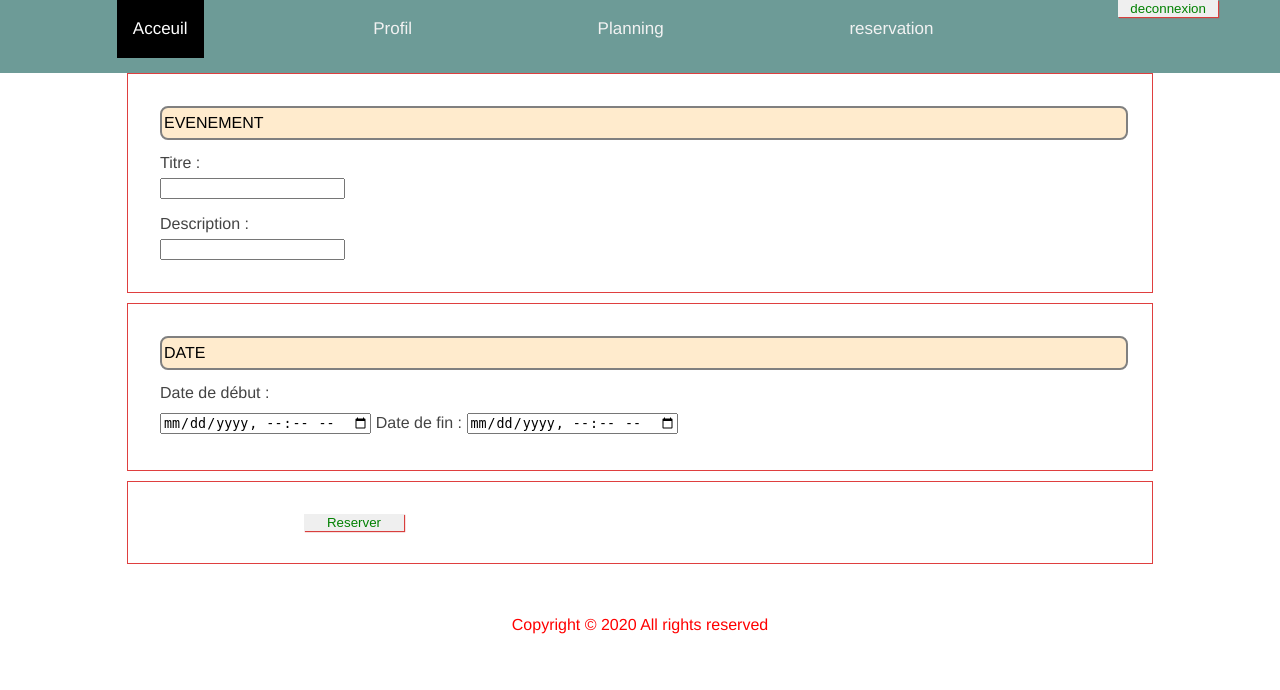
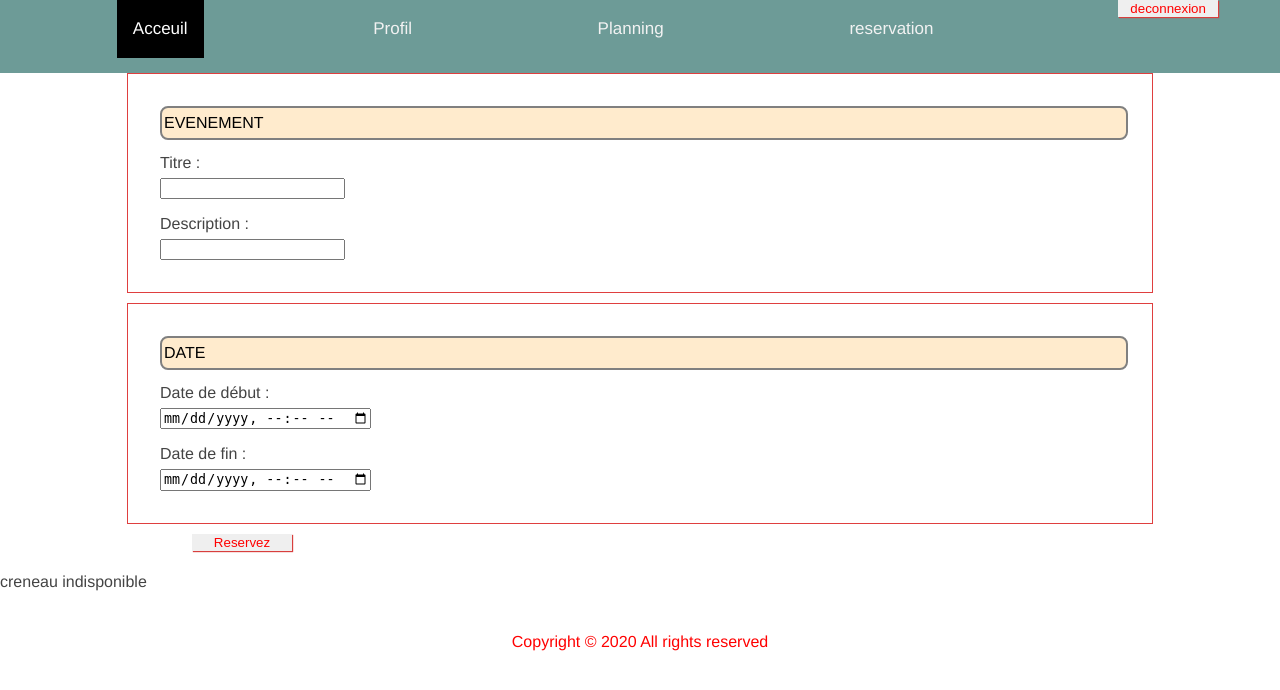
Before and after one commit to thomas-berto/reservation-salles, a PHP site: page /reservation-form.php in a window 1280 px wide. Shown: the top 690 px of the page. Run offline with PHP 8.4, Linux system fonts and the light colour scheme; the visitor is signed in with stand-in values (Sample User, id 1).

Commit message:
Add files via upload

```diff
--- a/connexion.php
+++ b/connexion.php
@@ -55,6 +55,7 @@ if(isset($_POST["Connexion"]))
 
 	$login=$_POST["login"];
 	$password=$_POST["pass"];
+	$password = sha1($password);
 	$connexion=mysqli_connect("localhost","root","","reservationsalles");
 	$requete = "SELECT * FROM utilisateurs WHERE login='$login'";
 	$query=mysqli_query($connexion,$requete);
--- a/header.php
+++ b/header.php
@@ -28,7 +28,7 @@ if (isset($_SESSION['login'])):
 
 
  <?php else:?>
- <
+
 
        <li><a class="lasuite" href="index.php">Acceuil</a></li>
        <li><a href="inscription.php">Inscription</a></li>
--- a/index.css
+++ b/index.css
@@ -61,7 +61,7 @@ text-align: center;
 color: white;
 font-size: 150%;
 }
-a {color: white;}
+a {color: red;}
 
 .fermeture{
   background-image: ;
@@ -242,7 +242,7 @@ input[type=submit] {
  width:100px;
  margin-left:15%;
  box-shadow:1px 1px 1px #D83F3D;
- color: green;
+ color: red;
  cursor:pointer;
  border:none;
 
--- a/planning.php
+++ b/planning.php
@@ -65,14 +65,14 @@ for($ligne =8; $ligne <= 19; $ligne++ )
 				echo "<td>";
 				foreach($resultat as $value){
 
-	$id=$value[0];
+					$id=$_SESSION['id'];
 					$jour=date("w", strtotime($value[3]));
 					$heure=date("H", strtotime($value[3]));
 
 					if($heure==$ligne && $jour== $colonne)
 						{
 
-						echo"<a href=\"reservation.php?id=".$id."\">$value[2]</a>";
+						echo"<a href=\"reservation.php?id=".$id."\">$value[1]</a>";
 
 
 
--- a/profil.php
+++ b/profil.php
@@ -27,12 +27,14 @@ $sql = "SELECT * FROM utilisateurs WHERE id='".$_SESSION['id']."'";
 $req = mysqli_query($connexion, $sql);
 $req2 = mysqli_fetch_assoc($req);
 
+
 if(isset($_POST['modifier']))
 {
 	if(!empty($_POST['login']) && !empty($_POST['pass']))
 	{
 		$login = $_POST['login'];
 		$passe = $_POST['pass'];
+		$passe = sha1($passe);
 		$modif_login = false;
 		$modif_passe = false;
 
@@ -53,7 +55,7 @@ if(isset($_POST['modifier']))
 
 		}
 
-		if($passe != $req2['confirmpass'])
+		if($passe != $req2['Password'])
 		{
 
 			$sql = "UPDATE utilisateurs SET password = '$passe' WHERE login = '".$_SESSION['login']."'";
--- a/reservation-form.php
+++ b/reservation-form.php
@@ -2,20 +2,22 @@
 	<head>
 		<meta charset="utf-8">
 		<link rel="stylesheet" href="index.css"/>
-		<title>reservation</title>
+		<title>Inscription</title>
 	</head>
 	<body>
-		<header class="menu">
+		<header class='menu'>
 		<nav>
 <ul>
 <?php include('header.php');
-		if(!isset($_SESSION['login'])){header('Location: connexion.php');}
-		?>
+?>
 </ul>
  </nav>
 		</header>
 
 		<main>
+
+
+
 
 <form action="reservation-form.php" method="post">
 <fieldset>
@@ -28,31 +30,33 @@
 <legend>date </legend>
 <label>Date de début :</label>
 		<input type="datetime-local" name="debut">
-<!<label>Date de fin :</label>
+<label>Date de fin :</label>
         <input type="datetime-local" name="fin">
 </fieldset>
-<fieldset>
-        <input type="submit" name="reserver" value="Reserver">
-</fieldset>
+        <input type="submit" name="reservez" value="Reservez">
+
 </form>
 
 <?php
-if(isset($_POST["reserver"]))
+if(isset($_POST["reservez"]))
 {
+
+
 	$titre=$_POST["titre"];
-	$description=$_POST["description"];
+	$des=$_POST["description"];
 	$debut= $_POST["debut"];
 	$fin=$_POST["fin"];
     $connexion = mysqli_connect("localhost", "root", "", "reservationsalles");
 
-	$requete = "INSERT INTO `reservations` (`titre`, `description`, `debut`, `fin`, `id_utilisateur`)
-	VALUES('".$titre."', '".$description."', '".$debut."', '".$fin."' , '".$_SESSION["id"]."')";
+	$requete = "INSERT INTO `reservations` (`id`, `titre`, `description`, `debut`, `fin`, `id_utilisateur`)
+VALUES (NULL,'".$titre."', '".$des."', '".$debut."', '".$fin."' , '".$_SESSION["id"]."')";
   $query = mysqli_query($connexion, $requete);
-
-
 
 	header('Location: planning.php');
 
+}
+else{
+	echo'creneau indisponible';
 }
 
 ?>
```
Also changed, not shown: index.php (+11 -2 lines), reservation.php (+5 -10 lines).
